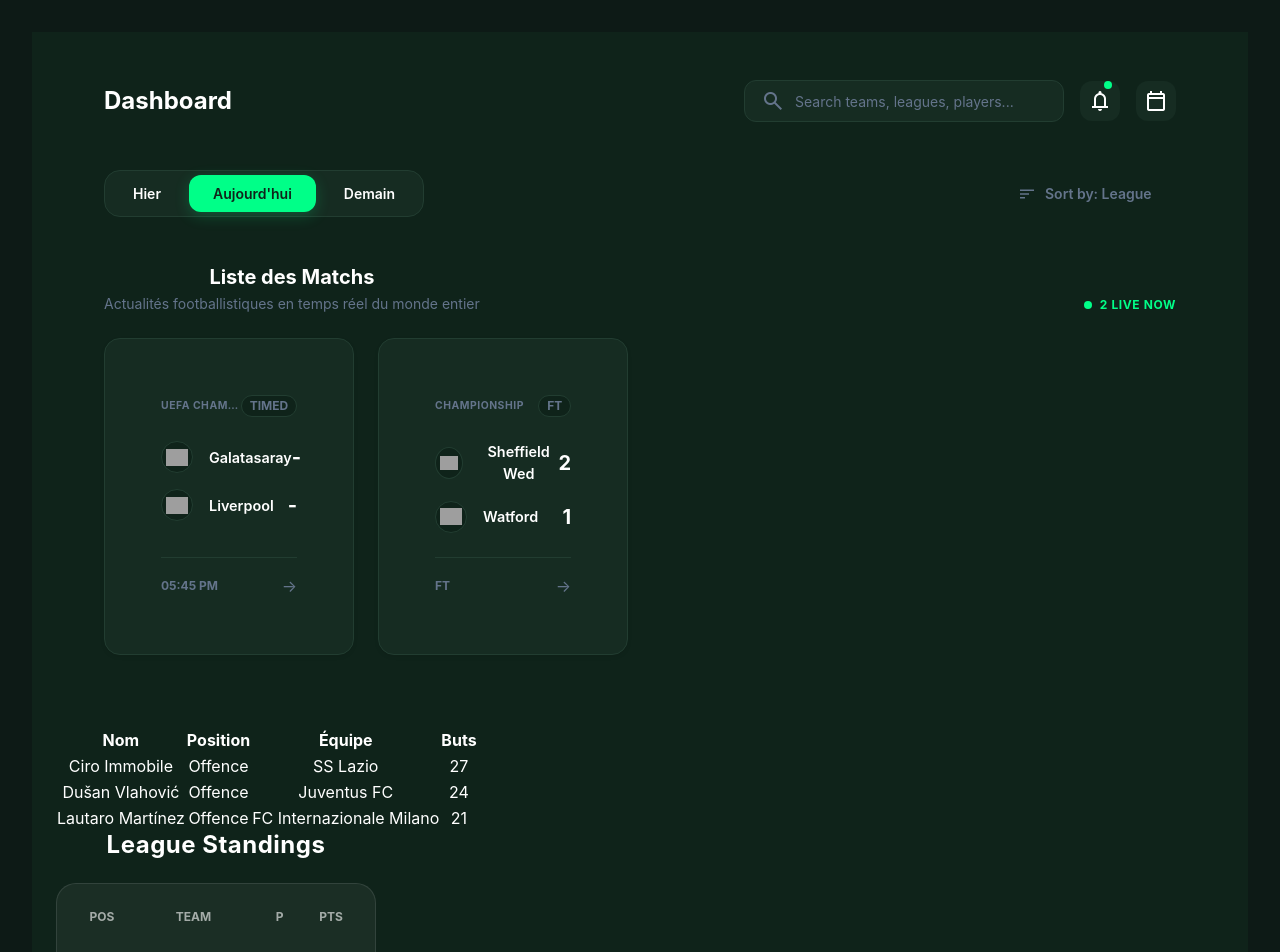
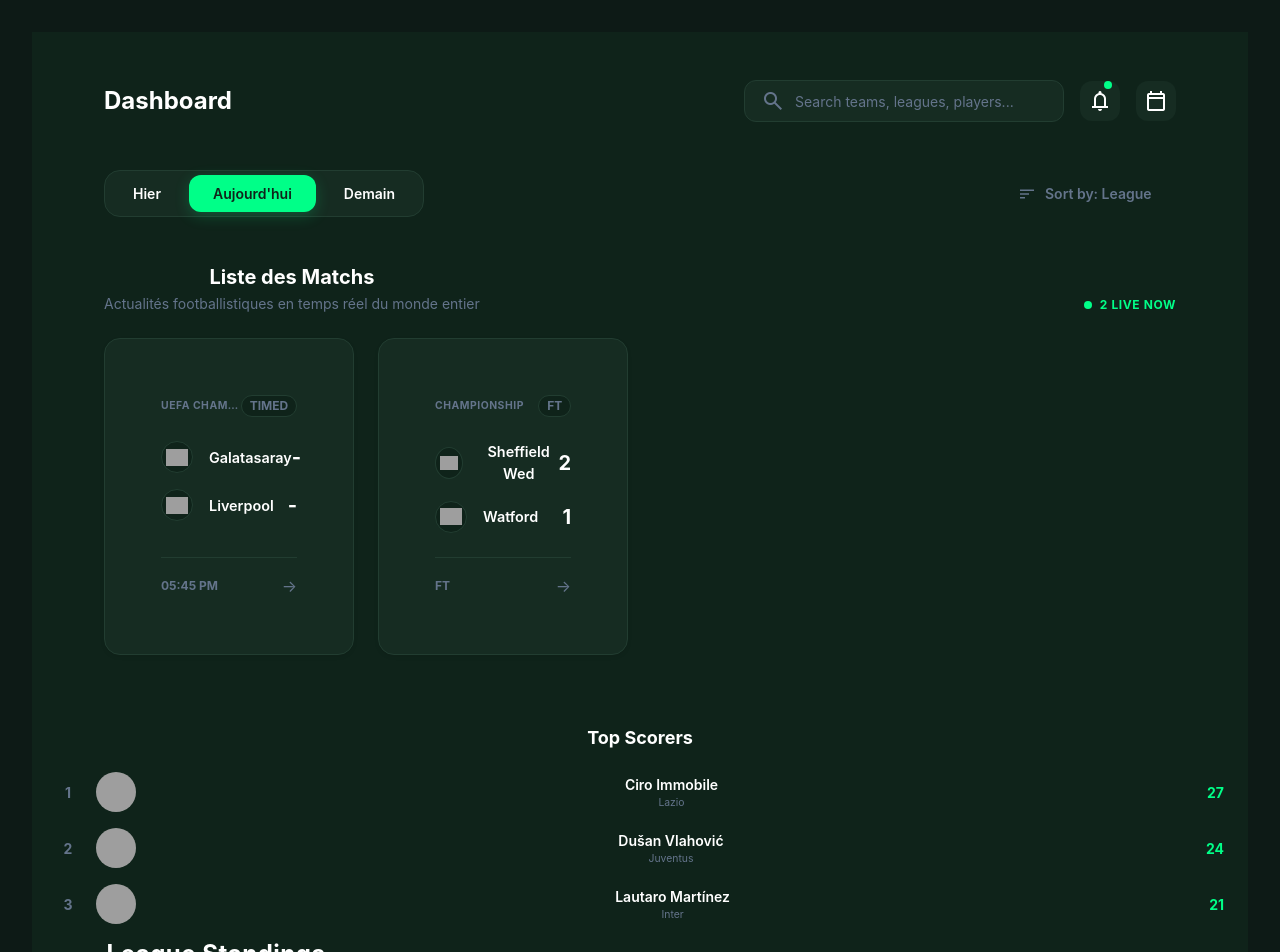
Before and after one commit to nvthvn-mf/footreact, a React (Vite) app: page / in a window 1280 px wide. Shown: the top 952 px of the page. Built offline with nearby package versions, Linux system fonts and the light colour scheme; grey boxes are pictures that could not be loaded.

Commit message:
Ajout d'un style pour la section TopScorer

```diff
--- /dev/null
+++ b/src/components/TopScorer/TopScorer.css
@@ -0,0 +1,53 @@
+/* TopScorer/TopScorer.css */
+
+.scorer-rank {
+  width: 1.5rem;
+  font-size: 0.875rem;
+  font-weight: 700;
+  color: var(--color-text-muted);
+}
+
+.scorer-avatar-container {
+  width: 2.5rem;
+  height: 2.5rem;
+  border-radius: 50%;
+  background-color: var(--color-surface);
+  display: flex;
+  align-items: center;
+  justify-content: center;
+  overflow: hidden;
+  flex-shrink: 0;
+}
+
+.scorer-avatar {
+  width: 100%;
+  height: 100%;
+  object-fit: cover; /* Permet à l'image de bien remplir le cercle */
+}
+
+.scorer-info {
+  flex: 1;
+  overflow: hidden;
+}
+
+.scorer-name {
+  font-size: 0.875rem;
+  font-weight: 600;
+  color: var(--color-text-white);
+  white-space: nowrap;
+  overflow: hidden;
+  text-overflow: ellipsis; /* Ajoute des "..." si le nom est trop long */
+  margin-bottom: 0;
+}
+
+.scorer-team {
+  font-size: 0.65rem;
+  color: var(--color-text-muted);
+  margin-bottom: 0;
+}
+
+.scorer-goals {
+  font-size: 0.875rem;
+  font-weight: 700;
+  color: var(--color-primary); /* Le vert fluo du design */
+}
--- a/src/components/TopScorer/TopScorer.jsx
+++ b/src/components/TopScorer/TopScorer.jsx
@@ -1,30 +1,56 @@
-import competitionTopScorer from '../../mockData/competitionTopScorer.json'
+// TopScorer/TopScorer.jsx
+import React from 'react';
+import './TopScorer.css';
+import competitionTopScorer from '../../mockData/competitionTopScorer.json';
 
 const TopScorer = () => {
-    console.log(competitionTopScorer)
-    const listTopScorer = competitionTopScorer
-        .scorers.slice(0, 3).map(playerData =>
-            <tr key={playerData.player.id}>
-                <td>{playerData.player.name}</td>
-                <td>{playerData.player.position}</td>
-                <td>{playerData.team.name}</td>
-                <td>{playerData.goals}</td>
-            </tr>
-        )
+    const listTopScorer = competitionTopScorer.scorers.slice(0, 3).map((playerData, index) => {
+
+        //Si on n'a pas la photo, on génère une image avec les initiales du joueur via l'API ui-avatars,
+        // avec nos couleurs (fond sombre, texte vert fluo)
+        const fallbackAvatar = `https://ui-avatars.com/api/?name=${playerData.player.name}&background=162c22&color=00ff88&rounded=true`;
+
+        return (
+            <div key={playerData.player.id} className="d-flex align-items-center gap-3 mb-3">
+
+                {/* 1. Le Rang (Index + 1 car l'index commence à 0) */}
+                <span className="scorer-rank">{index + 1}</span>
+
+                {/* 2. L'Avatar du joueur */}
+                <div className="scorer-avatar-container">
+                    <img
+                        src={fallbackAvatar}
+                        alt={playerData.player.name}
+                        className="scorer-avatar"
+                    />
+                </div>
+
+                {/* 3. Infos : Nom du joueur & Nom de l'équipe empilés */}
+                <div className="scorer-info d-flex flex-column">
+                    <p className="scorer-name">{playerData.player.name}</p>
+                    {/* On privilégie le shortName de l'équipe s'il existe, pour que ce soit plus joli */}
+                    <p className="scorer-team">{playerData.team.shortName || playerData.team.name}</p>
+                </div>
+
+                {/* 4. Le nombre de buts */}
+                <span className="scorer-goals">{playerData.goals}</span>
+
+            </div>
+        );
+    });
+
     return (
-        <table>
-            <thead>
-                <tr>
-                    <th>Nom</th>
-                    <th>Position </th>
-                    <th>Équipe </th>
-                    <th>Buts </th>
-                </tr>
-            </thead>
-            <tbody>
+        <div className="top-scorer-wrapper w-100">
+            {/* Titre de la section comme sur le design */}
+            <h3 className="fw-bold text-white mb-4" style={{ fontSize: '1.125rem' }}>
+                Top Scorers
+            </h3>
+
+            {/* Conteneur de la liste */}
+            <div className="d-flex flex-column">
                 {listTopScorer}
-            </tbody>
-        </table>
+            </div>
+        </div>
     );
 }
 
```
